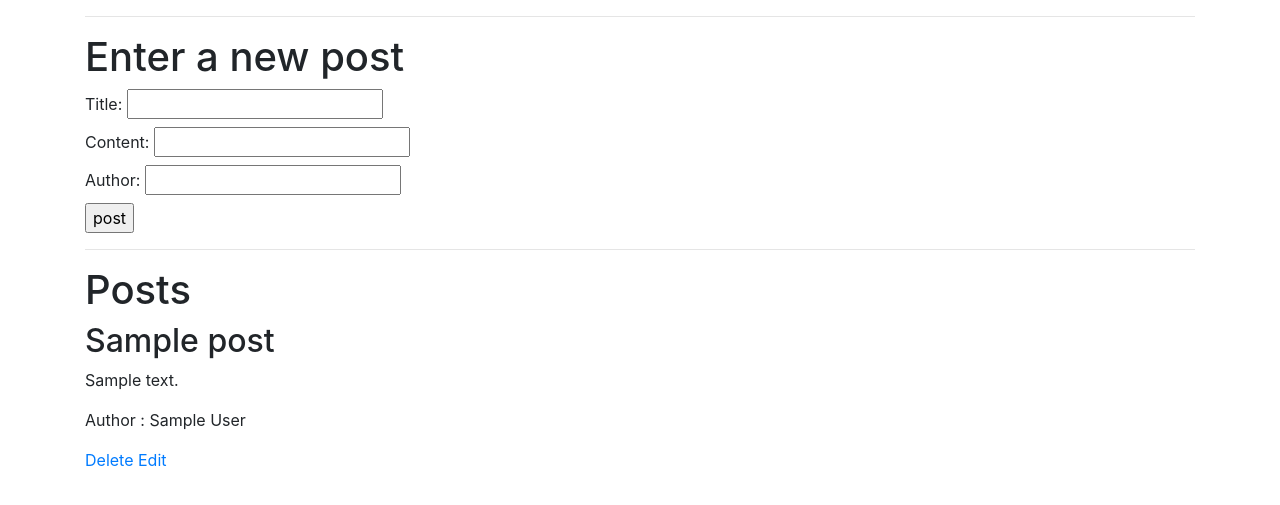
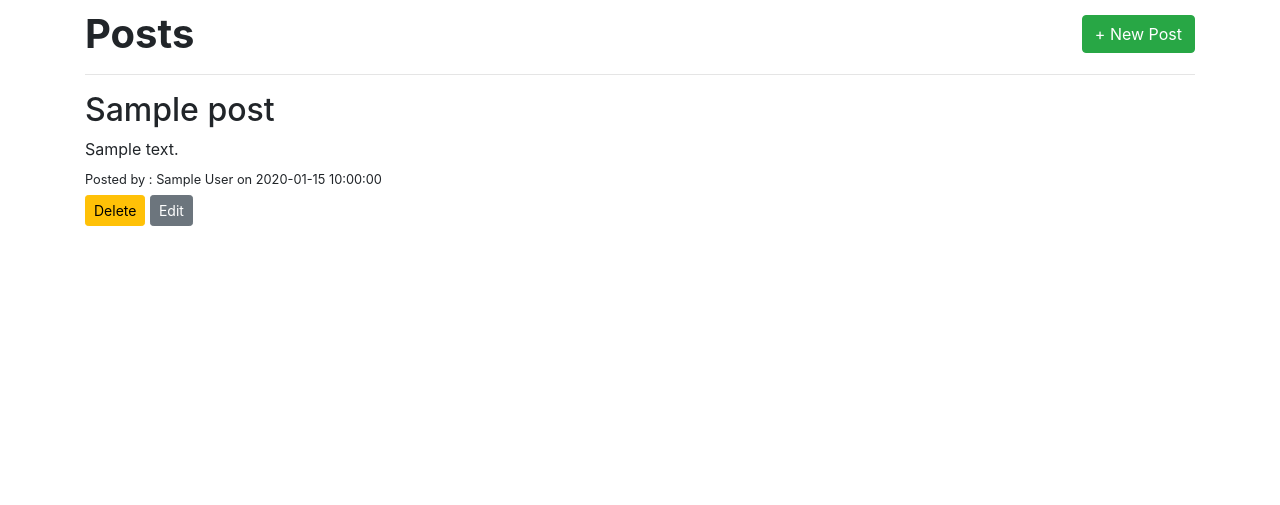
Before and after one commit to sharan2000/flask_app, a Flask app: page /posts in a window 1280 px wide. Shown: the part 58-563 px from the top of the page. Run offline with Flask 2, Linux system fonts and the light colour scheme; tables that the repository leaves empty hold one stand-in row (values such as "Sample post"); some libraries are stand-ins or nearby versions.

Commit message:
completed some styling

```diff
--- a/app.py
+++ b/app.py
@@ -3,7 +3,7 @@ from flask_sqlalchemy import SQLAlchemy
 from datetime import datetime
 
 app = Flask(__name__)
-app.config['SQLALCHEMY_DATABASE_URI'] = 'mysql+pymysql://User_name:Password@localhost/Postsdb' #we are defining the database and the path to store the database file
+app.config['SQLALCHEMY_DATABASE_URI'] = 'mysql+pymysql://sharan_temp:/*18981Ach0535*/@localhost/Postsdb' #we are defining the database and the path to store the database file
 
 db = SQLAlchemy(app) #the current app file is linked to the database
 
@@ -22,18 +22,6 @@ class BlogPost(db.Model) :   #we just created a model if we want to use to we ha
     return 'Blog Post' + str(self.id)
 
 
-# all_posts = [
-#   {
-#     'title' : 'post 1',
-#     'content' : 'this is the content of post 1',
-#     'author' : 'kargill'
-#   },
-#   {
-#     'title' : 'post 2',
-#     'content' : 'this is the content of post 2'
-#   }
-# ]
-
 @app.route("/")
 def home() :
   return render_template("index.html")
@@ -42,21 +30,6 @@ def home() :
 @app.route("/posts", methods=['GET', 'POST'])
 def posts() :
 
-  if(request.method == 'POST') :
-    post_title = request.form['title']
-    post_content = request.form['content']
-    post_author = request.form['author']
-
-    if(post_author == "") :
-      post_author = 'N/A'
-
-    new_post = BlogPost(title=post_title, content=post_content, author=post_author) #this is used to create a new row object for the model/table by using the model name
-    db.session.add(new_post) #here we are stating a session and adding the new object to that model table
-    db.session.commit() #we should commit the session for the changes to be visible in the database
-
-    return redirect('/posts') #we are redirecting to the posts page
-
-  else :
     all_posts = BlogPost.query.order_by(BlogPost.date_posted).all() #order_by makes the values sorted from the model based on the value given to the function
     # .all() function is used to fetch all the values the values
 
@@ -69,6 +42,7 @@ def delete(id) :
   db.session.delete(post_to_delete)
   db.session.commit()
   return redirect('/posts')
+
 
 @app.route('/posts/edit/<int:id>', methods=['GET', 'POST'])
 def edit(id) :
@@ -95,6 +69,24 @@ def edit(id) :
     return render_template('edit.html', post=post_to_edit)
 
 
+@app.route('/posts/new', methods=['GET', 'POST'])
+def new_post() :
+  if(request.method == 'POST') :
+    post_title = request.form['title']
+    post_content = request.form['content']
+    post_author = request.form['author']
+
+    if(post_author == "") :
+      post_author = 'N/A'
+
+    new_post = BlogPost(title=post_title, content=post_content, author=post_author) #this is used to create a new row object for the model/table by using the model name
+    db.session.add(new_post) #here we are stating a session and adding the new object to that model table
+    db.session.commit() #we should commit the session for the changes to be visible in the database
+
+    return redirect('/posts') #we are redirecting to the posts page
+
+  else :
+    return render_template('new_post.html')
 
 # @app.route("/home/users/<string:name>/posts/<int:num>") #using the a part of url as a parameter #used in dynamic url's where we fetch a user record based on his name in the url ,. etc
 # def hello_world(name, num) :
--- a/templates/posts.html
+++ b/templates/posts.html
@@ -8,41 +8,26 @@
 
 
 {% block body %}
-
+  <div style="margin-top: 10px;">
+    <h1 style="display: inline; font-weight: bold;">Posts</h1>
+    <a class="btn btn-success float-right" role="button" href="/posts/new" style="margin-top: 5px;">+ New Post</a>
+  </div>
   <hr>
-    <h1>Enter a new post</h1>
-    <form action="/posts" method="POST">
-
-      <label>Title:
-        <input type="text" name="title" id="title" required>
-      </label><br>
-      <label>Content:
-        <input type="text" name="content" id="content" required>
-      </label><br>
-      <label>Author:
-        <input type="text" name="author" id="author">
-      </label><br>
-      <input type="submit" name="submit" id="submit" value="post">
-
-    </form>
-
-  <hr>
-
-  <h1>Posts</h1>
-
   {% for post in posts %}
 
     <h2>{{ post.title }}</h2>
-    <p>{{ post.content }}</p>
+    <p style="margin-bottom: 5px; white-space:pre-wrap;">{{ post.content }}</p>
 
     {% if post.author %}
-      <p>Author : {{post.author}}</p>
+      <small>Posted by : {{post.author}} on {{post.date_posted}}</small>
     {% else %}
-      <p>Author : N/A </p>
+      <small>Posted by : Unknown on {{post.date_posted}}</small>
     {% endif %}
+    <br>
 
-    <a href="/posts/delete/{{post.id}}">Delete</a>
-    <a href="/posts/edit/{{post.id}}">Edit</a>
+    <a class="btn btn-warning btn-sm" href="/posts/delete/{{post.id}}" style="color:black; margin-top: 5px;" role="button">Delete</a>
+    <a class="btn btn-secondary btn-sm" href="/posts/edit/{{post.id}}" style="color:white; margin-top: 5px;" role="button">Edit</a>
 
+    <br><br>
   {% endfor %}
 {% endblock %}
```
Also changed, not shown: templates/edit.html (+13 -12 lines), templates/new_post.html (added, +30 -0 lines).
